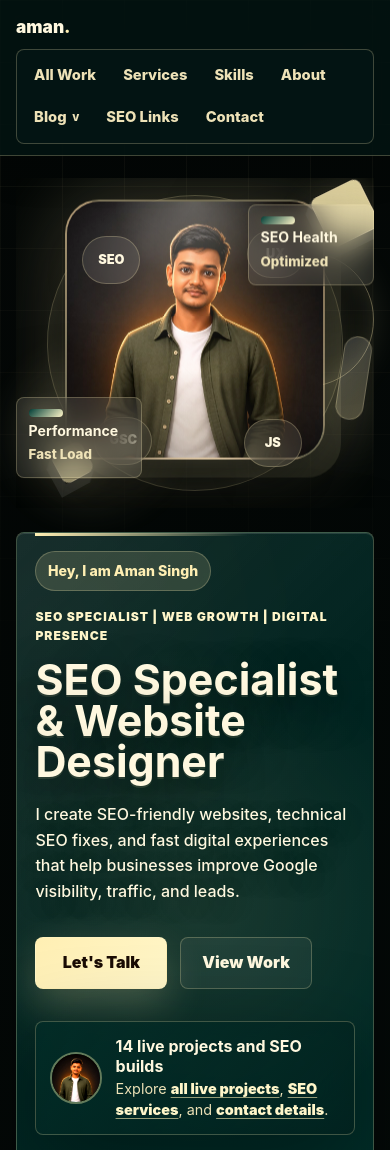
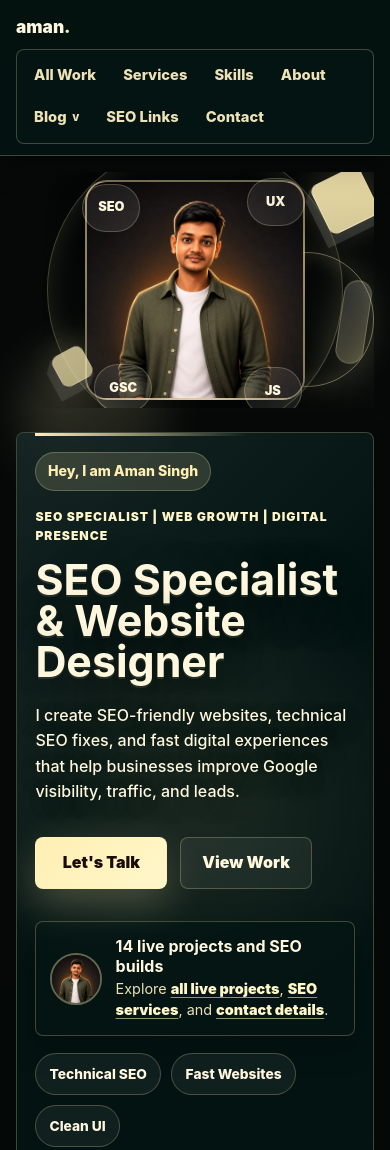
Before and after one commit to websiteh063-hue/aman-singh-portfolio, a plain HTML site: page index.html in a window 390 px wide. Shown: the top 1150 px of the page. Drawn offline with Linux system fonts and the light colour scheme.

Commit message:
Improve mobile portfolio stability

```diff
--- a/script.js
+++ b/script.js
@@ -5,6 +5,7 @@ const themeText = document.querySelector(".theme-text");
 const canvas = document.querySelector("#tech-background");
 const year = document.querySelector("#year");
 const reducedMotion = window.matchMedia("(prefers-reduced-motion: reduce)").matches;
+const smallViewport = window.matchMedia("(max-width: 760px)").matches;
 
 if (year) {
   year.textContent = new Date().getFullYear();
@@ -68,7 +69,7 @@ if (navToggle && navMenu) {
 const revealItems = document.querySelectorAll(".reveal");
 
 if (revealItems.length) {
-  if ("IntersectionObserver" in window && !reducedMotion) {
+  if ("IntersectionObserver" in window && !reducedMotion && !smallViewport) {
     const revealObserver = new IntersectionObserver(
       (entries) => {
         entries.forEach((entry) => {
@@ -90,6 +91,7 @@ if (revealItems.length) {
 const shouldAnimateBackground =
   canvas &&
   !reducedMotion &&
+  !smallViewport &&
   window.innerWidth >= 760;
 
 if (shouldAnimateBackground) {
--- a/styles.css
+++ b/styles.css
@@ -1706,6 +1706,7 @@ cite {
 @media (max-width: 760px) {
   html,
   body {
+    background: linear-gradient(180deg, #050807 0%, #071310 58%, #013e37 100%);
     max-width: 100%;
     overflow-x: hidden;
     width: 100%;
@@ -1734,8 +1735,65 @@ cite {
     display: none;
   }
 
+  body::before {
+    display: none;
+  }
+
   .tech-background {
     display: none;
+  }
+
+  .site-header,
+  .hero-content,
+  .hero-proof-card,
+  .blog-index-card,
+  .stats,
+  .work-card,
+  .service-list article,
+  .link-hub article,
+  .blog-topic-card,
+  .article-hero,
+  .article-body,
+  .article-sidebar,
+  .article-nav,
+  .about,
+  blockquote,
+  .contact-card,
+  .site-footer,
+  .hud-card,
+  .orbit-chip {
+    backdrop-filter: none;
+    box-shadow: 0 12px 30px rgba(0, 0, 0, 0.22);
+  }
+
+  .hero-content,
+  .hero-proof-card,
+  .blog-index-card,
+  .stats,
+  .work-card,
+  .service-list article,
+  .link-hub article,
+  .blog-topic-card,
+  .article-hero,
+  .article-body,
+  .article-sidebar,
+  .article-nav,
+  .about,
+  blockquote,
+  .contact-card {
+    background: rgba(4, 22, 20, 0.86);
+  }
+
+  .section,
+  .contact {
+    content-visibility: auto;
+    contain-intrinsic-size: 720px;
+  }
+
+  .reveal {
+    opacity: 1;
+    transform: none;
+    transition: none;
   }
 
   .nav-menu {
@@ -1810,7 +1868,7 @@ cite {
 
   .hero {
     gap: 1.5rem;
-    padding: 1.35rem 1rem 2.5rem;
+    padding: 1rem 1rem 2.5rem;
   }
 
   .blog-hero {
@@ -1835,15 +1893,30 @@ cite {
   }
 
   .hero-stage {
-    min-height: 330px;
+    min-height: 236px;
     max-width: 100%;
     overflow: hidden;
     width: 100%;
   }
 
+  .hero-stage::before,
+  .hero-stage::after,
+  .hero-media::before,
+  .hero-media::after {
+    display: none;
+  }
+
   .hero-media {
+    animation: none;
+    border-radius: 22px;
+    box-shadow: 0 18px 38px rgba(0, 0, 0, 0.34);
     transform: none;
-    width: min(70vw, 260px);
+    width: min(62vw, 220px);
+  }
+
+  .hero-media img,
+  .hero-proof-card img {
+    filter: none;
   }
 
   .hero-content,
@@ -1864,8 +1937,7 @@ cite {
   }
 
   .hud-card {
-    min-width: 126px;
-    padding: 0.72rem;
+    display: none;
   }
 
   .hud-card-top {
@@ -1930,6 +2002,15 @@ cite {
   .contact-card:hover {
     box-shadow: var(--glass-shadow);
     transform: none;
+  }
+
+  .button,
+  .work-card,
+  .service-list article,
+  blockquote,
+  .contact-card,
+  .link-list a {
+    transition: none;
   }
 
   .site-footer {
```
